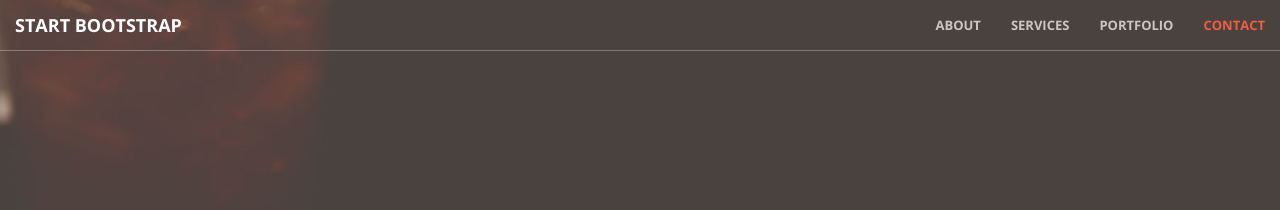
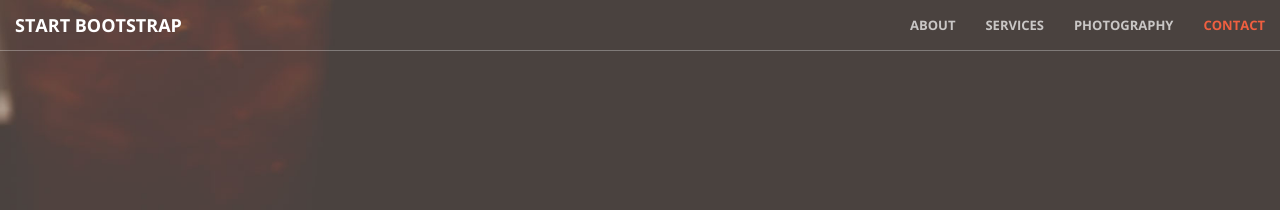
Before and after one commit to mattwind/mattwind.github.io, a Jekyll site: the page built from index.html, in a window 1280 px wide. Shown: the top 210 px of the page. Built offline with Jekyll 4.4.1, drawn with Linux system fonts in a browser that asks for light colours.

Commit message:
Update nav.html

```diff
--- a/_includes/nav.html
+++ b/_includes/nav.html
@@ -21,7 +21,7 @@
                     <a class="page-scroll" href="#services">Services</a>
                 </li>
                 <li>
-                    <a class="page-scroll" href="#portfolio">Portfolio</a>
+                    <a class="page-scroll" href="https://mattwind.github.io/photography">Photography</a>
                 </li>
                 <li>
                     <a class="page-scroll" href="#contact">Contact</a>
```
